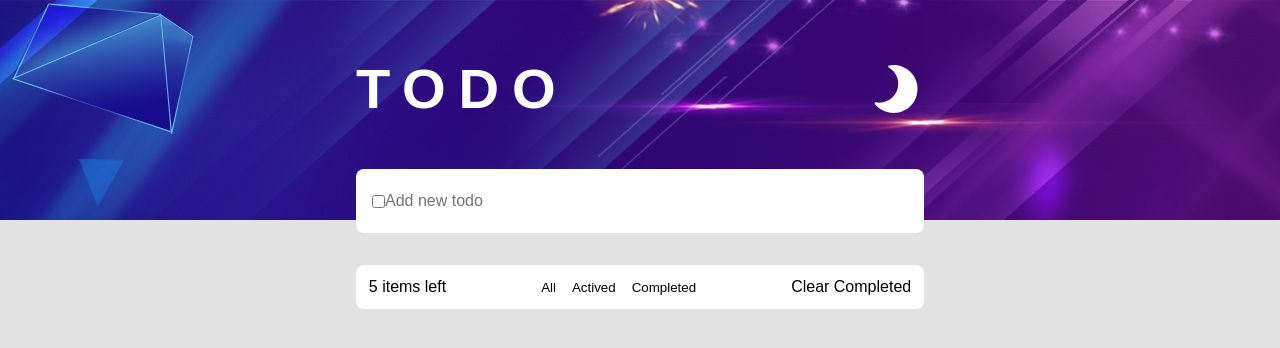
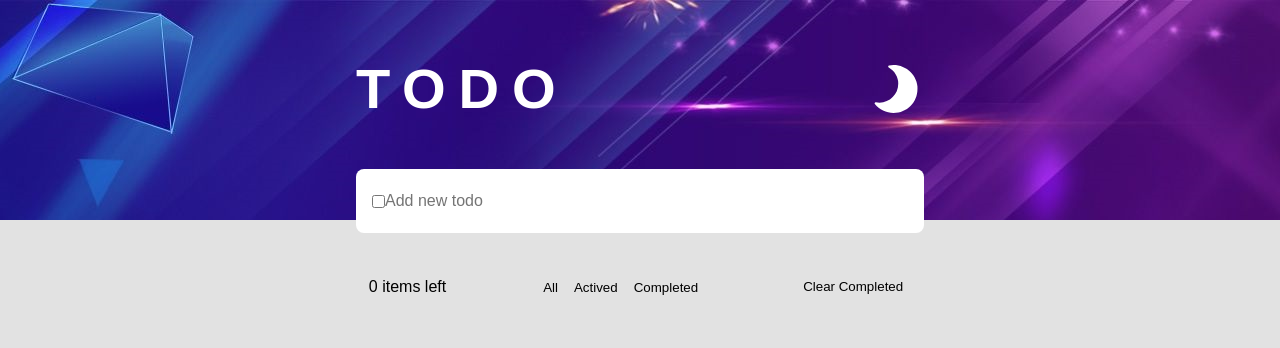
Before and after one commit to assembler-institute/reactjs-wish-list, a React (Create React App) app: page / in a window 1280 px wide. Shown: the top 348 px of the page. Built offline with nearby package versions, Linux system fonts and the light colour scheme.

Commit message:
footer ready. Todo left, links, clearComponents

```diff
--- a/src/App.js
+++ b/src/App.js
@@ -1,5 +1,5 @@
 import React, { Component } from "react";
-import { BrowserRouter as Router, Switch, Route } from "react-router-dom";
+import { BrowserRouter as Router, Switch, Route, Link } from "react-router-dom";
 
 import "./styles.scss";
 
@@ -34,6 +34,7 @@ class App extends Component {
     };
     this.handleIsActive = this.handleIsActive.bind(this);
     this.saveNewTodo = this.saveNewTodo.bind(this);
+    this.clearCompleted = this.clearCompleted.bind(this);
   }
 
   componentDidMount() {
@@ -81,10 +82,22 @@ class App extends Component {
     }));
   }
 
+  clearCompleted() {
+    const { todos } = this.state;
+    const newTodos = todos.filter((todo) => todo.isActive === false);
+    // eslint-disable-next-line
+    console.log(newTodos);
+    this.setState(() => ({
+      todos: newTodos,
+    }));
+  }
+
   render() {
     const { todos } = this.state;
     // eslint-disable-next-line
     console.log(this.state);
+    const completed = todos.filter((todo) => todo.isActive === true);
+    const active = todos.filter((todo) => todo.isActive === false);
 
     return (
       <>
@@ -96,13 +109,13 @@ class App extends Component {
               <Switch>
                 <Route path="/active">
                   <TodoList
-                    todos={todos}
+                    todos={active}
                     handleIsActive={this.handleIsActive}
                   />
                 </Route>
                 <Route path="/completed">
                   <TodoList
-                    todos={todos}
+                    todos={completed}
                     handleIsActive={this.handleIsActive}
                   />
                 </Route>
@@ -113,6 +126,23 @@ class App extends Component {
                   />
                 </Route>
               </Switch>
+              <footer>
+                <div>{active.length} items left</div>
+                <div>
+                  <Link to="/">
+                    <button type="button">All</button>
+                  </Link>
+                  <Link to="/active">
+                    <button type="button">Actived</button>
+                  </Link>
+                  <Link to="/completed">
+                    <button type="button">Completed</button>
+                  </Link>
+                </div>
+                <button type="button" onClick={this.clearCompleted}>
+                  Clear Completed
+                </button>
+              </footer>
             </section>
           </main>
         </Router>
--- a/src/components/button/Button.js
+++ b/src/components/button/Button.js
@@ -12,8 +12,8 @@ function Button({ id, handleIsActive, isActive }) {
   return (
     <button type="button" className="buttonCheck" onClick={onSetActive}>
       {isActive ? (
-        <div>
-          <FontAwesomeIcon icon={faCheck} className="checkTrue" />
+        <div className="checked">
+          <FontAwesomeIcon icon={faCheck} />
         </div>
       ) : (
         <div> </div>
--- a/src/components/todolist/todolist.js
+++ b/src/components/todolist/todolist.js
@@ -1,4 +1,5 @@
 import React from "react";
+
 import Todo from "../todo";
 
 import "./todolist.scss";
@@ -17,15 +18,6 @@ function TodoList({ todos, handleIsActive }) {
           />
         ))}
       </ul>
-      <footer>
-        <div>5 items left</div>
-        <div>
-          <button type="button">All</button>
-          <button type="button">Actived</button>
-          <button type="button">Completed</button>
-        </div>
-        <div className="">Clear Completed</div>
-      </footer>
     </section>
   );
 }
```
Also changed, not shown: src/components/button/Button.scss (+6 -4 lines).
